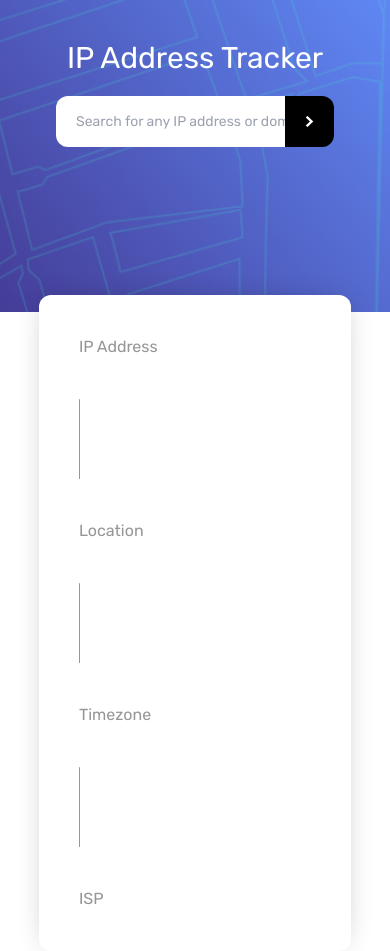
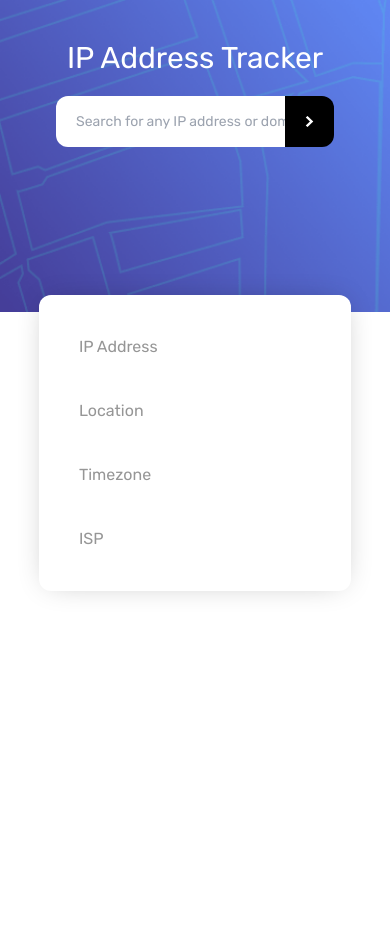
Before and after one commit to Justcallmesu/IP_Tracker, a React (Vite) app: page / in a window 390 px wide. After the commit the page ends 844 px from the top, so only its background shows below. Built offline with nearby package versions, Linux system fonts and the light colour scheme.

Commit message:
refactor: if in mobile display hide the divider

```diff
--- a/src/components/Base/Card/Card.tsx
+++ b/src/components/Base/Card/Card.tsx
@@ -9,14 +9,14 @@ export function Card({ APIData }: { APIData: IPData }) {
 				<h3>IP Address</h3>
 				<h1 className="Information-display">{ip ? ip : ""}</h1>
 			</section>
-			<div className="h-20 w-[0.5px] rounded-lg bg-[#969696]"></div>
+			<div className="hidden lg:block h-20 w-[0.5px] rounded-lg bg-[#969696]"></div>
 			<section className="w-full lg:w-1/4">
 				<h3>Location</h3>
 				<h1 className="Information-display">
 					{location?.city ? `${location?.city}, ${location?.region}` : ""}
 				</h1>
 			</section>
-			<div className="h-20 w-[0.5px] rounded-lg bg-[#969696]"></div>
+			<div className="hidden lg:block h-20 w-[0.5px] rounded-lg bg-[#969696]"></div>
 
 			<section className="w-full lg:w-1/4">
 				<h3>Timezone</h3>
@@ -24,7 +24,7 @@ export function Card({ APIData }: { APIData: IPData }) {
 					{location?.timezone ? `UTC-${location?.timezone.slice(1)}` : ""}
 				</h1>
 			</section>
-			<div className="h-20 w-[0.5px] rounded-lg bg-[#969696]"></div>
+			<div className="hidden lg:block h-20 w-[0.5px] rounded-lg bg-[#969696]"></div>
 			<section className="w-full lg:w-1/4">
 				<h3>ISP</h3>
 				<h1 className="Information-display">{isp ? isp : ""}</h1>
```
